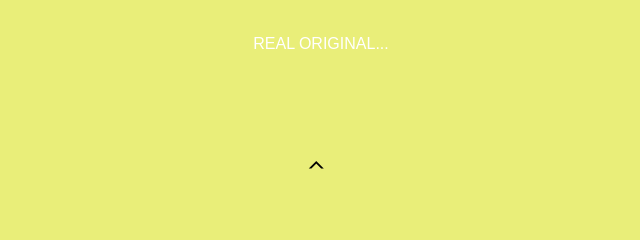
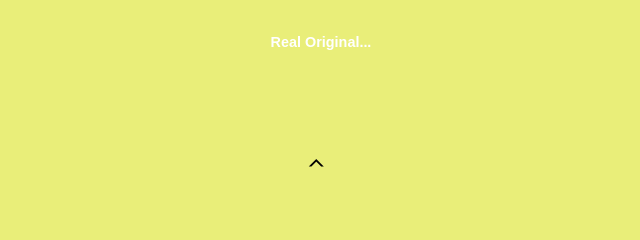
Before and after one commit to hbrittany/exercise-1, a plain HTML site: page index.html in a window 1280 px wide. Shown: the top 240 px of the page, 319-959 px from the left. Drawn offline with Linux system fonts and the light colour scheme; a web font is replaced by a local one.

Commit message:
text changes

```diff
--- a/css/general.css
+++ b/css/general.css
@@ -24,8 +24,9 @@ body  {
 
  h1 {
  	font: normal 100%/1.5 Muli,sans-serif;
- 	color: #FFF;
- 	text-transform: uppercase;
+
+ 	font-weight: bold;
+ 	font-size: .9rem;
  }
 
 a {
```
